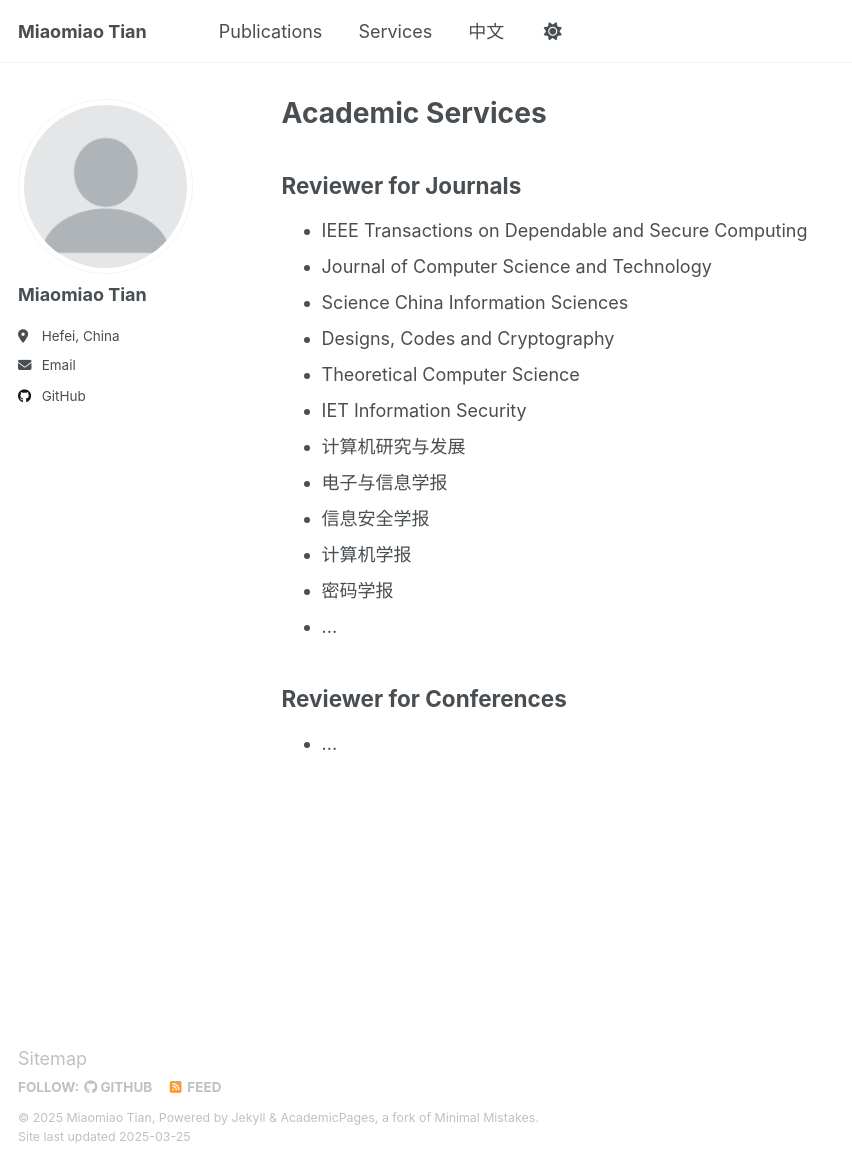
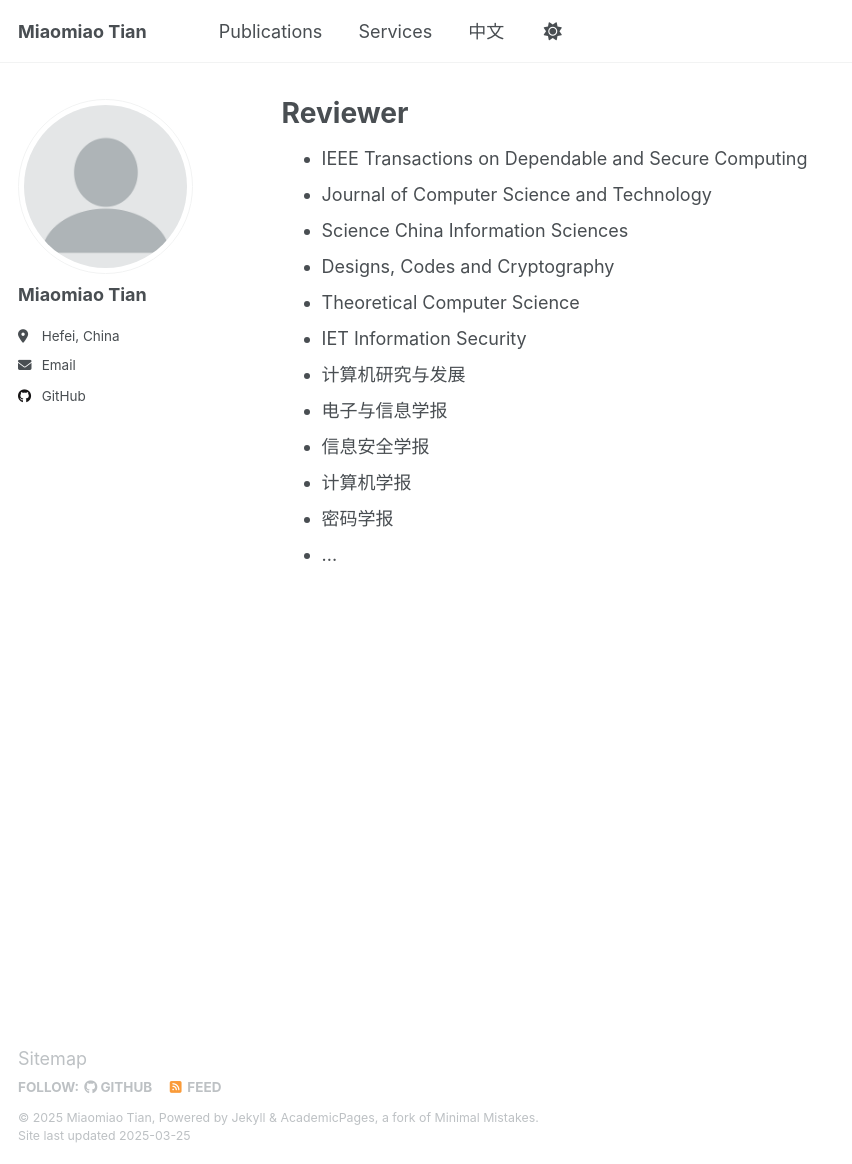
Before and after one commit to dmtian/dmtian.github.io, a Jekyll site: the page built from _pages/Service.html, in a window 1280 px wide and 1164 px high. Shown: the whole window, without its empty margins (0-852 px from the left). Built offline with Jekyll 4.4.1, drawn with Linux system fonts in a browser that asks for light colours.

Commit message:
Update Service.html

```diff
--- a/_pages/Service.html
+++ b/_pages/Service.html
@@ -1,10 +1,9 @@
 ---
 layout: archive
-title: "Academic Services"
+title: "Reviewer"
 permalink: /Service/
 author_profile: true
 ---
-<h2>Reviewer for Journals</h2>
 <ul>
  <li>IEEE Transactions on Dependable and Secure Computing</li>
  <li>Journal of Computer Science and Technology</li>
@@ -19,7 +18,3 @@ author_profile: true
  <li>密码学报</li>
  <li>...</li>
 </ul>
-<h2>Reviewer for Conferences</h2>
-<ul>
- <li>...</li>
-</ul>
```
